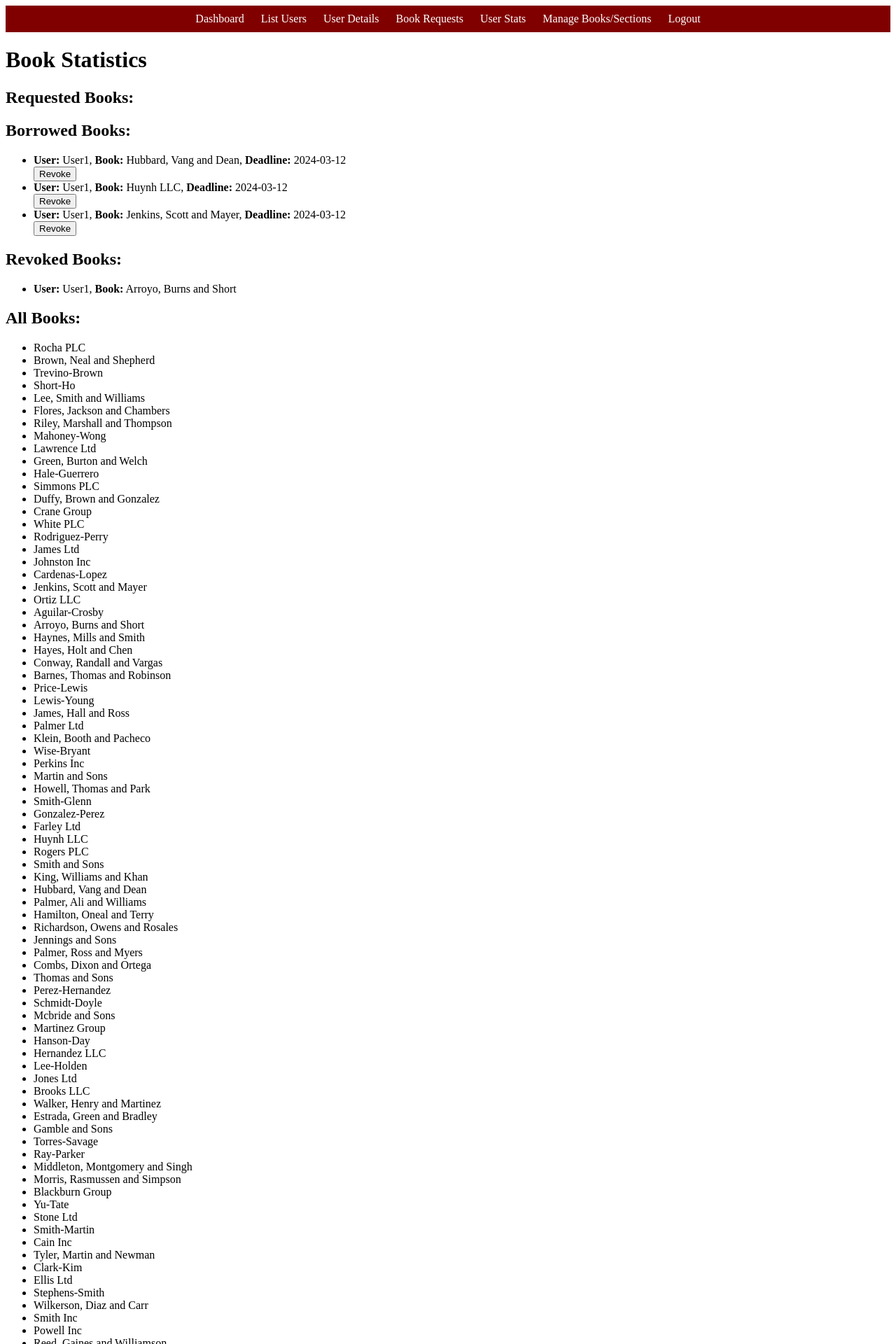
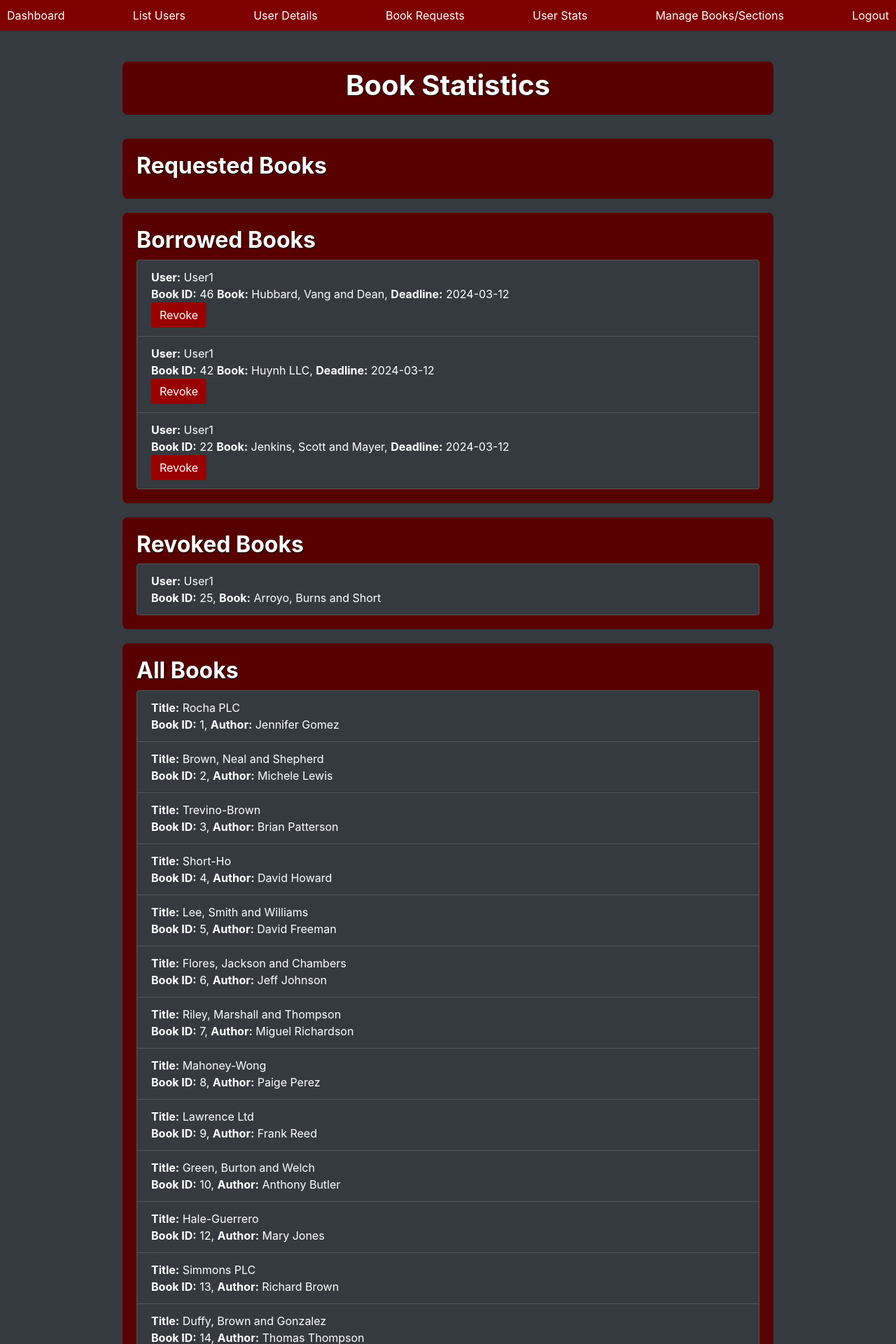
Before and after one commit to 51Hypers/AppDevProject---I, a Flask app: page /stats in a window 1280 px wide. Shown: the top 1920 px of the page at 70% size. Run offline with Flask 3, Linux system fonts and the light colour scheme; data comes from the database, SQL or seed files in the repository; both versions use the stored data as it was after the commit; some libraries are stand-ins or nearby versions.

Commit message:
CSS for user_details, book_stats

```diff
--- a/templates/librarian/book_stats.html
+++ b/templates/librarian/book_stats.html
@@ -1,40 +1,90 @@
-<!-- book_stats.html -->
-
 <!DOCTYPE html>
-<html>
+<html lang="en">
 <head>
+  <meta charset="UTF-8" />
+  <meta name="viewport" content="width=device-width, initial-scale=1.0" />
   <title>Book Statistics</title>
-    <!-- Add any necessary CSS or meta tags here -->
+  <link href="https://stackpath.bootstrapcdn.com/bootstrap/4.5.2/css/bootstrap.min.css" rel="stylesheet" />
+  <style>
+    body {
+      color: #fff;
+      background-color: #343a40; /* Dark gray background */
+    }
+    .dashboard-container {
+      display: flex;
+      flex-direction: column;
+      margin-top: 20px;
+    }
+    .stats-section {
+      background-color: #580000; /* Maroon background */
+      margin: 10px 0;
+      padding: 20px;
+      border-radius: 8px;
+      transition: transform 0.2s; /* Animation effect */
+    }
+    .stats-section:hover {
+      transform: scale(1.02); /* Slight scale on hover */
+    }
+    .list-group-item {
+      background-color: #343a40; /* Matching the body background */
+      border: 1px solid #555; /* Adding a slight border for definition */
+      transition: background-color 0.2s ease; /* Smooth transition for hover effect */
+    }
+    .list-group-item:hover {
+      background-color: #40474e; /* Slightly lighter on hover */
+    }
+    h1, h2 {
+      font-weight: 700; /* Make headings bolder */
+      text-shadow: 1px 1px 2px #000; /* Soft shadow for depth */
+    }
+    .container {
+      max-width: 960px; /* Adjust container width for better alignment */
+    }
+    .btn-revoke {
+      background-color: #900;
+      color: #fff;
+      border: none;
+      transition: background-color 0.2s ease;
+    }
+    .btn-revoke:hover {
+      background-color: #a00;
+    }
+  </style>
 </head>
 <body>
   {% include 'dashboards/navbar.html' %}
+  <div class="container dashboard-container">
+    <div class="text-center my-4" style="background-color: #580000; padding: 10px; border-radius: 8px;">
       <h1>Book Statistics</h1>
+    </div>
 
-    <h2>Requested Books:</h2>
-    <ul>
-      {% for userbook in requested_books %} {% set book =
-      Book.query.get(userbook.book_id) %}
-      <li>
-        <strong>User:</strong> {{ userbook.user.username }},
-        <strong>Book:</strong> {{ book.name }}
+    <div class="stats-section">
+      <h2>Requested Books</h2>
+      <ul class="list-group">
+        {% for userbook in requested_books %}
+        {% set book = Book.query.get(userbook.book_id) %}
+        <li class="list-group-item">
+          <strong>User:</strong> {{ userbook.user.username }} <br>
+          <strong>Book:</strong> {{ book.name }},
+          <strong>Book ID:</strong> {{ book.id }}
         </li>
         {% endfor %}
       </ul>
+    </div>
 
-    <h2>Borrowed Books:</h2>
-    <ul>
-      {% for userbook in borrowed_books %} {% set book =
-      Book.query.get(userbook.book_id) %}
-      <li>
-        <strong>User:</strong> {{ userbook.user.username }},
-        <strong>Book:</strong> {{ book.name }}, <strong>Deadline:</strong> {{
-        userbook.t_deadline.strftime('%Y-%m-%d') if userbook.t_deadline else
-        'None' }} {% if not userbook.is_revoked %}
-        <form
-          action="{{ url_for('revoke_book', userbook_id=userbook.id) }}"
-          method="POST"
-        >
-          <button type="submit">Revoke</button>
+    <div class="stats-section">
+      <h2>Borrowed Books</h2>
+      <ul class="list-group">
+        {% for userbook in borrowed_books %}
+        {% set book = Book.query.get(userbook.book_id) %}
+        <li class="list-group-item">
+          <strong>User:</strong> {{ userbook.user.username }} <br>
+          <strong>Book ID:</strong> {{ book.id}}
+          <strong>Book:</strong> {{ book.name }},
+          <strong>Deadline:</strong> {{ userbook.t_deadline.strftime('%Y-%m-%d') if userbook.t_deadline else 'None' }}
+          {% if not userbook.is_revoked %}
+          <form action="{{ url_for('revoke_book', userbook_id=userbook.id) }}" method="POST">
+            <button type="submit" class="btn btn-revoke">Revoke</button>
           </form>
           {% else %}
           <span>Revoked</span>
@@ -42,22 +92,38 @@
         </li>
         {% endfor %}
       </ul>
-    <h2>Revoked Books:</h2>
-    <ul>
-      {% for userbook in revoked_books %} {% set book =
-      Book.query.get(userbook.book_id) %}
-      <li>
-        <strong>User:</strong> {{ userbook.user.username }},
+    </div>
+
+    <div class="stats-section">
+      <h2>Revoked Books</h2>
+      <ul class="list-group">
+        {% for userbook in revoked_books %}
+        {% set book = Book.query.get(userbook.book_id) %}
+        <li class="list-group-item">
+          <strong>User:</strong> {{ userbook.user.username }} <br>
+          <strong>Book ID:</strong> {{ book.id }},
           <strong>Book:</strong> {{ book.name }}
         </li>
         {% endfor %}
       </ul>
+    </div>
 
-    <h2>All Books:</h2>
-    <ul>
+    <div class="stats-section">
+      <h2>All Books</h2>
+      <ul class="list-group">
         {% for book in all_books %}
-      <li>{{ book.name }}</li>
+        <li class="list-group-item">
+          <strong>Title:</strong> {{ book.name }} <br>
+          <strong>Book ID:</strong> {{ book.id }},
+          <strong>Author:</strong> {{ book.author}}
+        </li>
         {% endfor %}
       </ul>
+    </div>
+  </div>
+
+  <script src="https://code.jquery.com/jquery-3.5.1.slim.min.js"></script>
+  <script src="https://cdn.jsdelivr.net/npm/@popperjs/core@2.0.7/dist/umd/popper.min.js"></script>
+  <script src="https://stackpath.bootstrapcdn.com/bootstrap/4.5.2/js/bootstrap.min.js"></script>
 </body>
 </html>
```
Also changed, not shown: templates/librarian/all_users.html (+77 -28 lines), instance/library.db. Lines whose indentation alone changed are shown as unchanged.
